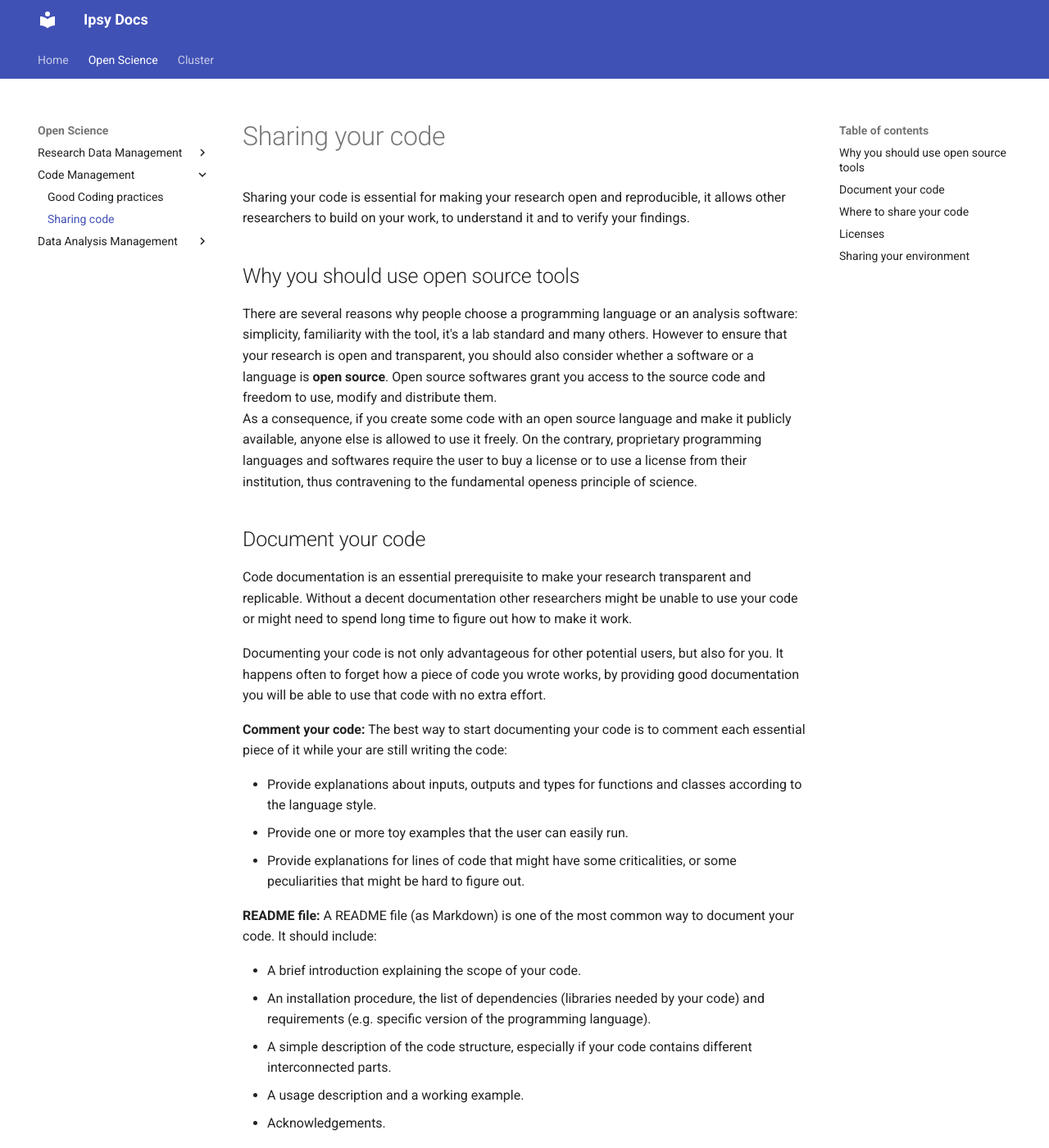
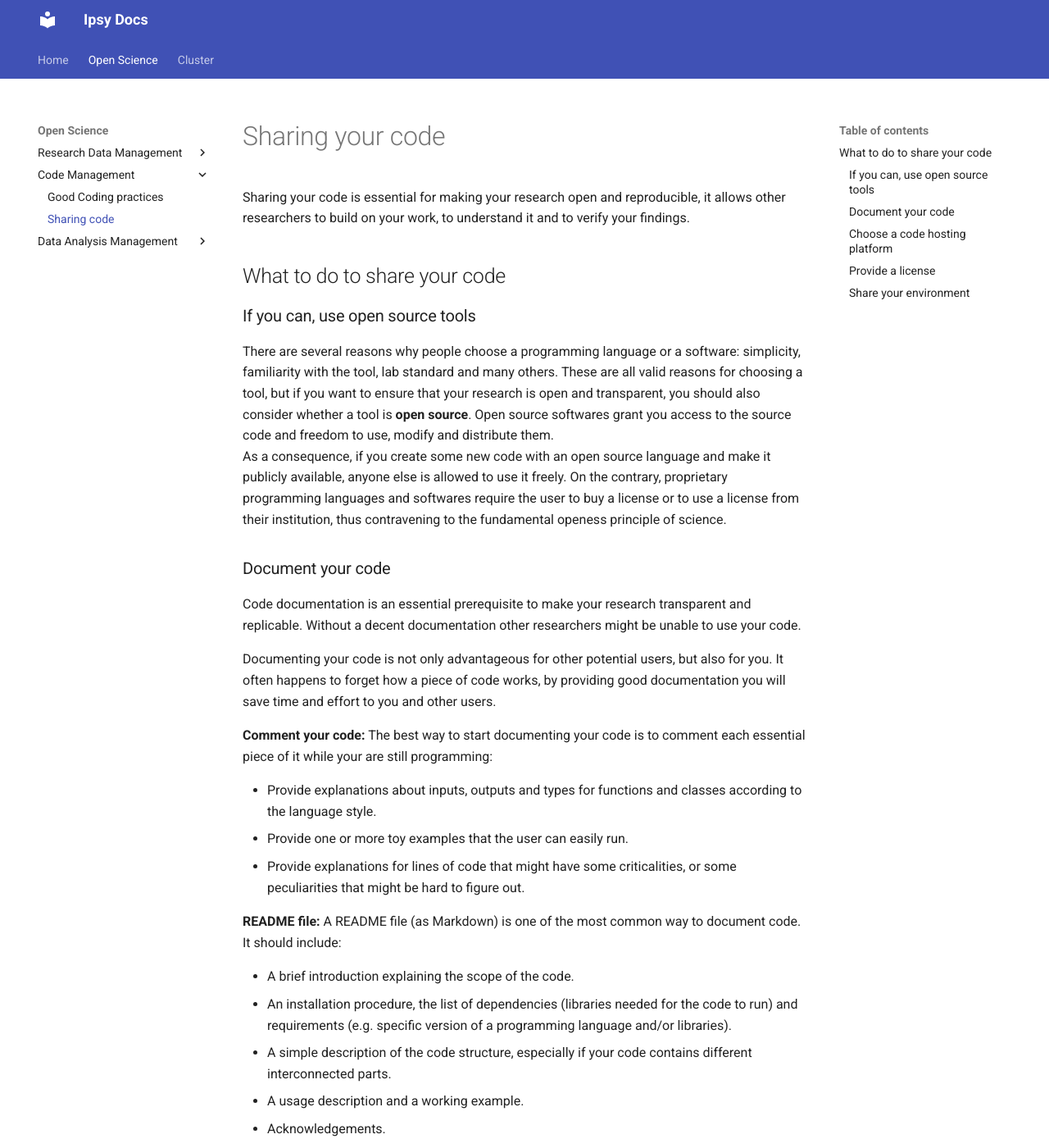
Before and after one commit to pvavra/temp-ipsy, an MkDocs documentation site: the page built from docs/open-science/code-management/sharing.md, in a window 1280 px wide and 1400 px high. Shown: the whole window at 82% size. Built offline with MkDocs 1.6.1 and Material for MkDocs 9.7.7, drawn with Linux system fonts in a browser that asks for light colours; some of the changed text lies outside the part shown.

Commit message:
Fix content and structure

```diff
--- a/docs/open-science/code-management/sharing.md
+++ b/docs/open-science/code-management/sharing.md
@@ -2,47 +2,48 @@
 
 Sharing your code is essential for making your research open and reproducible, it allows other researchers to build on your work, to understand it and to verify your findings.
 
-## Why you should use open source tools
+## What to do to share your code
 
-There are several reasons why people choose a programming language or an analysis software: simplicity, familiarity with the tool, it's a lab standard and many others. However to ensure that your research is open and transparent, you should also consider whether a software or a language is **open source**.
+### If you can, use open source tools
+
+There are several reasons why people choose a programming language or a software: simplicity, familiarity with the tool, lab standard and many others. These are all valid reasons for choosing a tool, but if you want to ensure that your research is open and transparent, you should also consider whether a tool is **open source**.
 Open source softwares grant you access to the source code and freedom to use, modify and distribute them.
-As a consequence, if you create some code with an open source language and make it publicly available, anyone else is allowed to use it freely. On the contrary, proprietary programming languages and softwares require the user to buy a license or to use a license from their institution, thus contravening to the fundamental openess principle of science.
+As a consequence, if you create some new code with an open source language and make it publicly available, anyone else is allowed to use it freely. On the contrary, proprietary programming languages and softwares require the user to buy a license or to use a license from their institution, thus contravening to the fundamental openess principle of science.
 
-## Document your code
+### Document your code
 
-Code documentation is an essential prerequisite to make your research transparent and replicable. Without a decent documentation other researchers might be unable to use your code or might need to spend long time to figure out how to make it work.
+Code documentation is an essential prerequisite to make your research transparent and replicable. Without a decent documentation other researchers might be unable to use your code.
 
-Documenting your code is not only advantageous for other potential users, but also for you. It happens often to forget how a piece of code you wrote works, by providing good documentation you will be able to use that code with no extra effort.
+Documenting your code is not only advantageous for other potential users, but also for you. It often happens to forget how a piece of code works, by providing good documentation you will save time and effort to you and other users.
 
-**Comment your code:** The best way to start documenting your code is to comment each essential piece of it while your are still writing the code:
+**Comment your code:** The best way to start documenting your code is to comment each essential piece of it while your are still programming:
 
 - Provide explanations about inputs, outputs and types for functions and classes according to the language style.
 - Provide one or more toy examples that the user can easily run.
 - Provide explanations for lines of code that might have some criticalities, or some peculiarities that might be hard to figure out.
 
-**README file:** A README file (as Markdown) is one of the most common way to document your code. It should include:
+**README file:** A README file (as Markdown) is one of the most common way to document code. It should include:
 
-- A brief introduction explaining the scope of your code.
-- An installation procedure, the list of dependencies (libraries needed by your code) and requirements (e.g. specific version of the programming language).
+- A brief introduction explaining the scope of the code.
+- An installation procedure, the list of dependencies (libraries needed for the code to run) and requirements (e.g. specific version of a programming language and/or libraries).
 - A simple description of the code structure, especially if your code contains different interconnected parts.
 - A usage description and a working example.
 - Acknowledgements.
 
-## Where to share your code
+### Choose a code hosting platform
 
-[Github](https://github.com/) and [Gitlab](https://gitlab.com/gitlab-org/gitlab) are just a few of the platforms that allow code sharing, such platforms, however, are not just public storages for code hosting, but they are tools for collaborative projects. The advantage of using such platforms during your research are diverse.
+[Github](https://github.com/) and [Gitlab](https://gitlab.com/gitlab-org/gitlab) are just a few of the platforms that allow code sharing, such platforms, however, are not just public storages for code, but they are tools for collaborative projects. The advantage of using such platforms during your research are diverse:
 
 - They allow to share and document your code with your publication.
 - They rely on `git`, meaning that you can modify and keep track of your code locally through git and transfer (`push`) your changes to the version of your code hosted on Github or other platforms.
 - They allow to work easily on the same project with your collaborators.
 - They give you a free and safe backup for your code.
-- They allow you to have private projects that only you and your collaborators can access.
-- If your repository is public they allow other people to use your code and help you to find potential issues.
+- They allow other people to use your code, help you to find potential issues and improve your code.
 
-## Licenses
+### Provide a license
 
 Coming soon...
 
-## Sharing your environment
+### Share your environment
 
 Coming soon...
```
